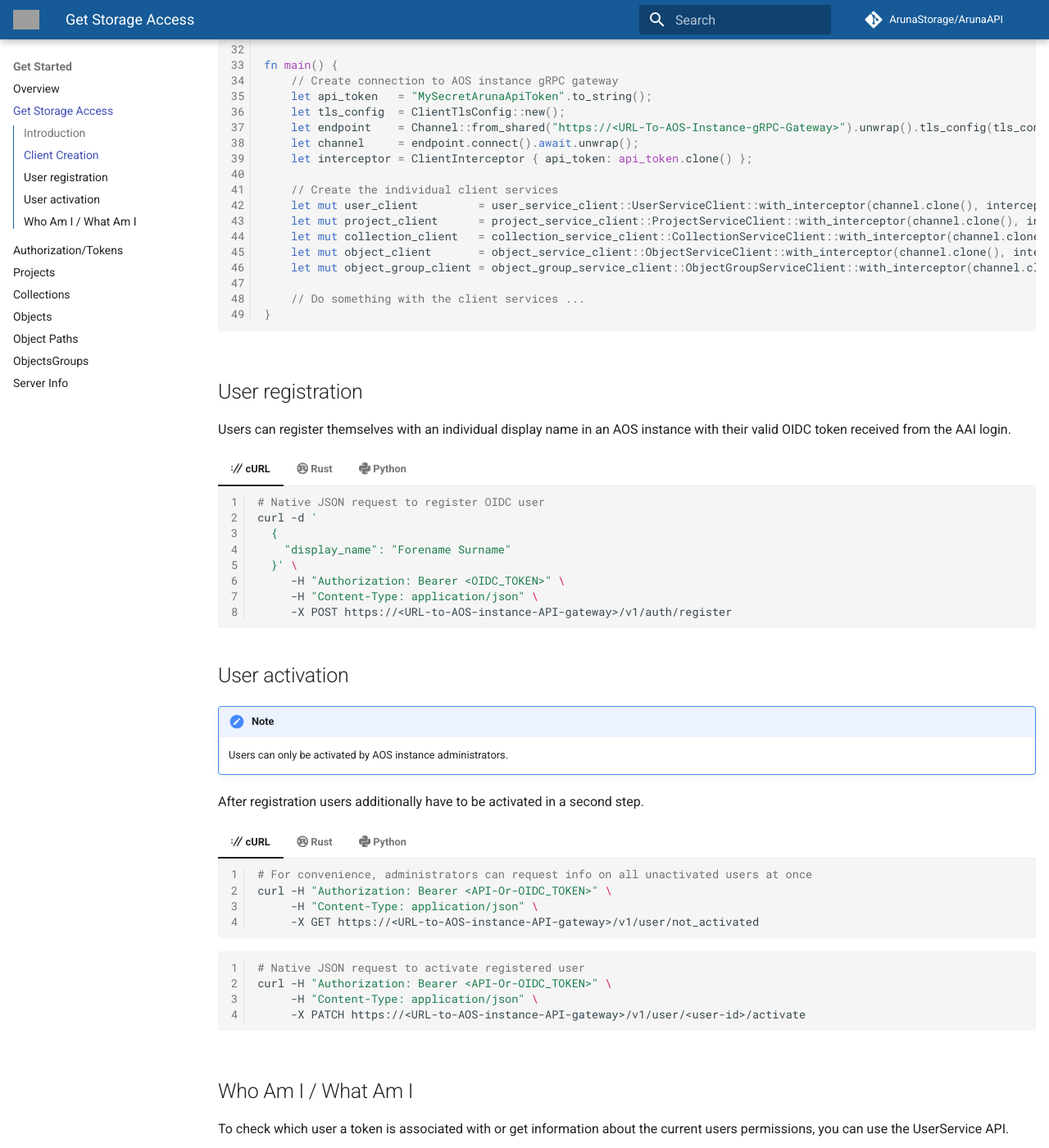
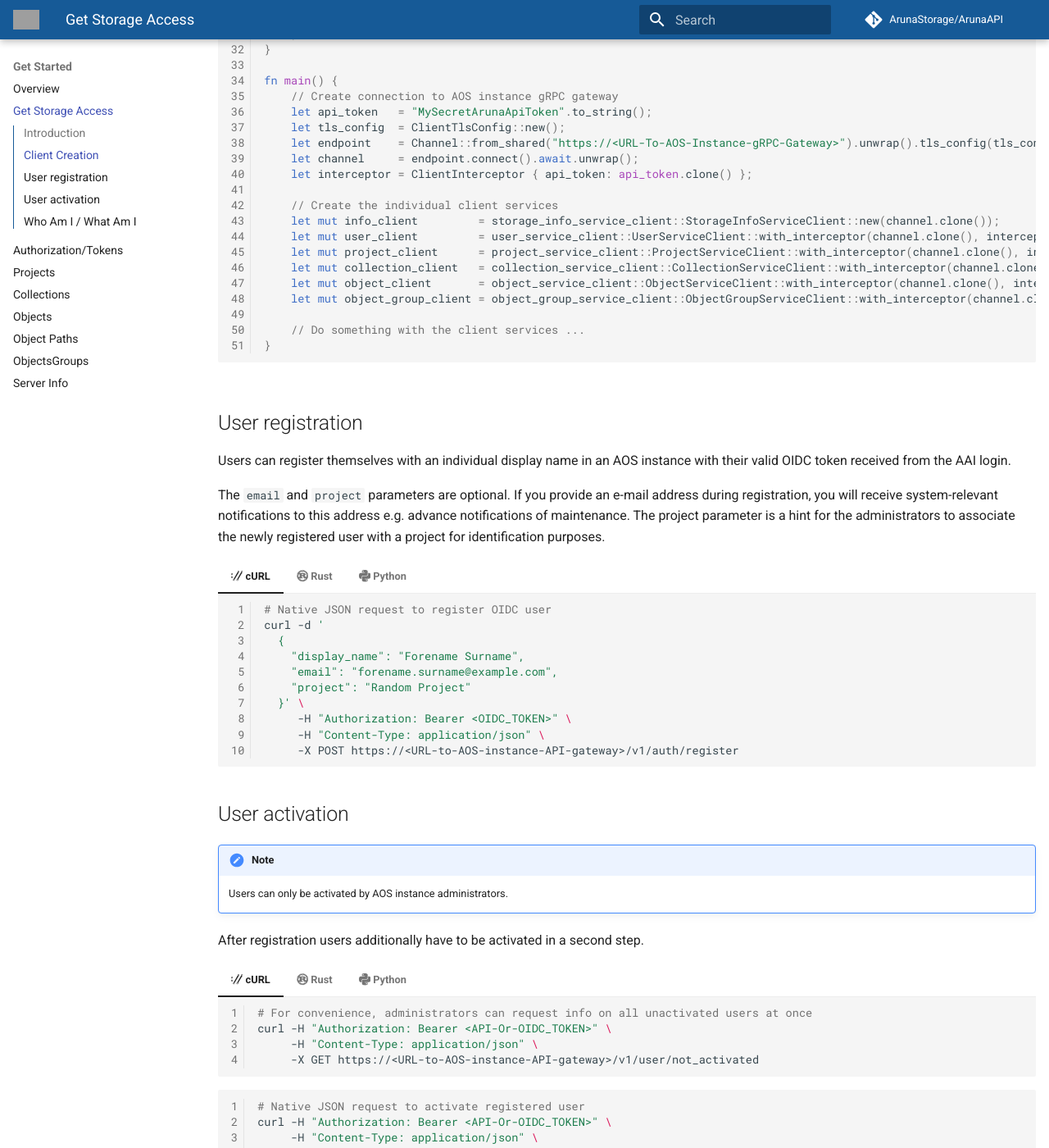
Before and after one commit to ArunaStorage/documentation, an MkDocs documentation site: the page built from docs/get_started/basic_usage/01_Get-Storage-Access.md, in a window 1280 px wide and 1400 px high, scrolled down 1445 px. Shown: the whole window at 82% size. Built offline with MkDocs 1.6.1 and Material for MkDocs 9.7.7, drawn with Linux system fonts in a browser that asks for light colours; comment, search, counter and statistics services are not loaded; the version menu is left out; some of the changed text lies outside the part shown; grey boxes are pictures that could not be loaded.

Commit message:
docs: Update 01_Get-Storage-Access.md to 1.0.0

````diff
--- a/docs/get_started/basic_usage/01_Get-Storage-Access.md
+++ b/docs/get_started/basic_usage/01_Get-Storage-Access.md
@@ -28,6 +28,7 @@
 
     ```rust linenums="1"
     use aruna_rust_api::api::aruna::api::storage::services::v1::{
+        storage_info_service_client,
         user_service_client,
         project_service_client,
         collection_service_client,
@@ -68,6 +69,7 @@
         let interceptor = ClientInterceptor { api_token: api_token.clone() };
 
         // Create the individual client services
+        let mut info_client         = storage_info_service_client::StorageInfoServiceClient::new(channel.clone());
         let mut user_client         = user_service_client::UserServiceClient::with_interceptor(channel.clone(), interceptor.clone());
         let mut project_client      = project_service_client::ProjectServiceClient::with_interceptor(channel.clone(), interceptor.clone());
         let mut collection_client   = collection_service_client::CollectionServiceClient::with_interceptor(channel.clone(), interceptor.clone());
@@ -98,6 +100,7 @@
     from aruna.api.storage.services.v1.object_service_pb2_grpc import ObjectServiceStub
     from aruna.api.storage.services.v1.objectgroup_service_pb2_grpc import ObjectGroupServiceStub
     from aruna.api.storage.services.v1.project_service_pb2_grpc import ProjectServiceStub
+    from aruna.api.storage.services.v1.info_service_pb2_grpc import StorageInfoServiceStub
     from aruna.api.storage.services.v1.user_service_pb2_grpc import UserServiceStub
 
     # Valid Aruna API token
@@ -150,6 +153,7 @@
             self.secure_channel = grpc.secure_channel("{}:{}".format(AOS_HOST, AOS_PORT), ssl_credentials)
             self.intercept_channel = grpc.intercept_channel(self.secure_channel, _MyAuthInterceptor())
 
+            self.info_client = StorageInfoServiceStub(self.secure_channnel)
             self.user_client = UserServiceStub(self.intercept_channel)
             self.project_client = ProjectServiceStub(self.intercept_channel)
             self.collection_client = CollectionServiceStub(self.intercept_channel)
@@ -184,6 +188,7 @@
     from aruna.api.storage.services.v1.object_service_pb2_grpc import ObjectServiceStub
     from aruna.api.storage.services.v1.objectgroup_service_pb2_grpc import ObjectGroupServiceStub
     from aruna.api.storage.services.v1.project_service_pb2_grpc import ProjectServiceStub
+    from aruna.api.storage.services.v1.info_service_pb2_grpc import StorageInfoServiceStub
     from aruna.api.storage.services.v1.user_service_pb2_grpc import UserServiceStub
 
     # Valid Aruna API token
@@ -204,6 +209,7 @@
             ssl_credentials = grpc.ssl_channel_credentials()
             self.channel    = grpc.secure_channel("{}:{}".format(AOS_HOST, AOS_PORT), ssl_credentials)
 
+            self.info_client = StorageInfoServiceStub(self.channnel)
             self.user_client = UserServiceStub(self.channel)
             self.project_client = ProjectServiceStub(self.channel)
             self.collection_client = CollectionServiceStub(self.channel)
@@ -224,13 +230,19 @@
 
 Users can register themselves with an individual display name in an AOS instance with their valid OIDC token received from the AAI login.
 
+The `email` and `project` parameters are optional. If you provide an e-mail address during registration, you will receive system-relevant
+notifications to this address e.g. advance notifications of maintenance. The project parameter is a hint for the administrators to associate
+the newly registered user with a project for identification purposes.
+
 === ":simple-curl: cURL"
 
     ```bash linenums="1"
     # Native JSON request to register OIDC user
     curl -d '
       {
-        "display_name": "Forename Surname"
+        "display_name": "Forename Surname",
+        "email": "forename.surname@example.com",
+        "project": "Random Project"
       }' \
          -H "Authorization: Bearer <OIDC_TOKEN>" \
          -H "Content-Type: application/json" \
@@ -242,7 +254,9 @@
     ```rust linenums="1"
     // Create tonic/ArunaAPI request to register OIDC user
     let register_request = RegisterUserRequest {
-        display_name: "John Doe".to_string(),
+        display_name: "Forename Surname".to_string(),
+        email: "forename.surname@example.com".to_string(),
+        project: "Random Project".to_string(),
     };
 
     // Send the request to the AOS instance gRPC gateway
@@ -260,7 +274,9 @@
     ```python linenums="1"
     # Create tonic/ArunaAPI request to register OIDC user
     request = RegisterUserRequest(
-        display_name="John Doe"
+        display_name="Forename Surname",
+        email="forename.surname@example.com",
+        project="Random Project"
     )
 
     # Send the request to the AOS instance gRPC gateway
@@ -336,6 +352,17 @@
 === ":simple-python: Python"
 
     ```python linenums="1"
+    # Create tonic/ArunaAPI request to fetch all not activated users
+    request = GetNotActivatedUsersRequest()
+
+    # Send the request to the AOS instance gRPC gateway
+    response = client.user_client.GetNotActivatedUsers(request=request)
+
+    # Do something with the response
+    print(f'{response}')
+    ```
+
+    ```python linenums="1"
     # Create tonic/ArunaAPI request for user activation
     request = ActivateUserRequest(
         user_id="<user-id>"  # Has to be a valid UUID v4 of a registered user
````
